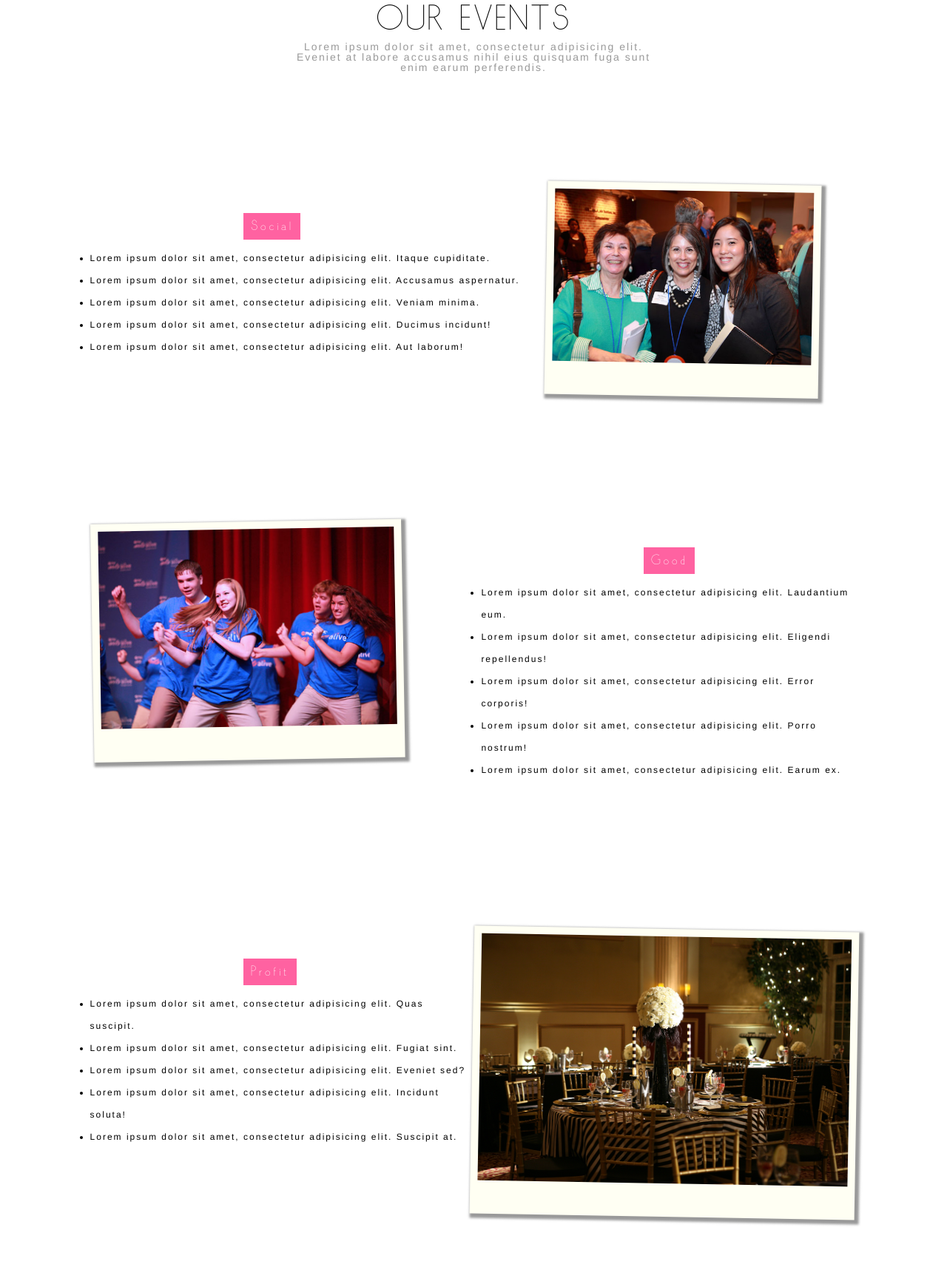
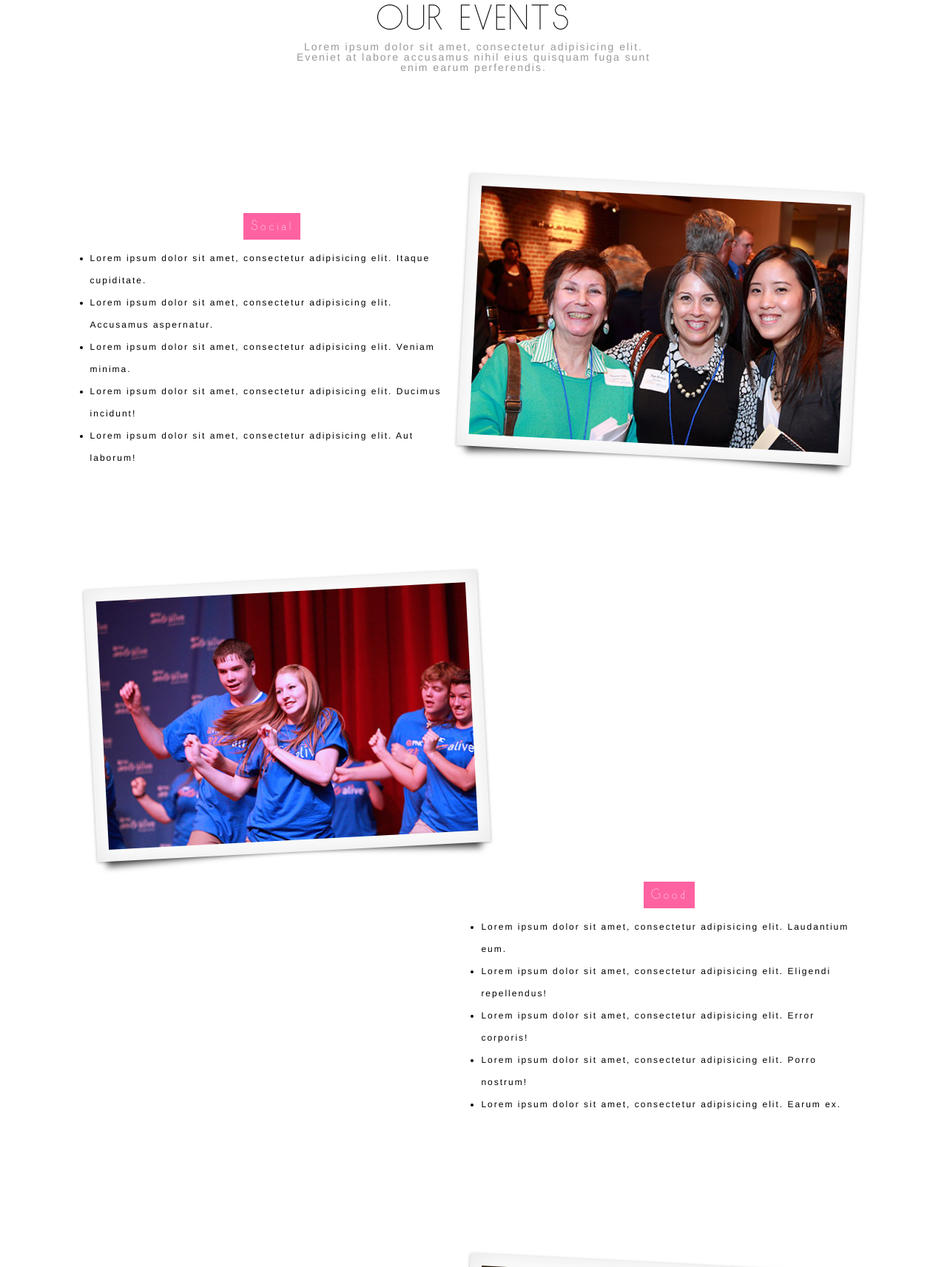
Before and after one commit to brandonpweiss/Barbara-Sheehan-Events, a PHP site: page / in a window 1280 px wide. Shown: the part 3039-4752 px from the top of the page at 74% size. Run offline with PHP 8.4, Linux system fonts and the light colour scheme; some libraries are stand-ins or nearby versions.

Commit message:
poloroid to drop shadow images

```diff
--- a/flexslider.css
+++ b/flexslider.css
@@ -22,8 +22,8 @@
 /* FlexSlider Necessary Styles
 *********************************/
 .flexslider {margin: 0; padding: 0;}
+/*.flexslider .slides > li:first-child {display: block; -webkit-backface-visibility: visible;}*/
 .flexslider .slides > li {display: none; -webkit-backface-visibility: hidden;} /* Hide the slides before the JS is loaded. Avoids image jumping */
-.flexslider .slides > li:first-child {display: block; -webkit-backface-visibility: visible;}
 .flexslider .slides img {width: 100%; display: block;}
 .flex-pauseplay span {text-transform: capitalize;}
 
--- a/index.html
+++ b/index.html
@@ -31,6 +31,13 @@
 					$('#sticky_navigation_wrapper').slideToggle(250);
 			});
 		});
+		$(document).ready(function()
+		{
+			$('nav ul li').click(function()
+			{
+					$('#sticky_navigation_wrapper').slideToggle(250);
+			});
+		});
 
 	$(window).load(function() {
   		$('.flexslider').flexslider({
@@ -47,7 +54,7 @@
 $(function() {
 	// grab the initial top offset of the navigation
 	var nav_offset_top = $('nav').offset().top;
-	var dist_to_nav = nav_offset_top - 15;
+	var dist_to_nav = nav_offset_top;
 
 	// our function that decides weather the navigation bar should have "fixed" css position or not.
 	var sticky_navigation = function(){
@@ -205,8 +212,9 @@ $(function() {
 			<div class="gatheringsFor clearfix" id="social">
 				<div class="content clearfix">
 				<h3>Social</h3>
-				<div class="polaroid">
-				<img src="images/social2.jpg" alt="">
+				<div class="drop-shadow lifted rotated" style="float:right; margin-left:1em;">
+				<!-- <img src="images/social2.jpg" alt=""> -->
+				<div id="imgsocial"></div>
 				</div>
 				<ul>
 					<li>Lorem ipsum dolor sit amet, consectetur adipisicing elit. Itaque cupiditate.</li>
@@ -220,8 +228,9 @@ $(function() {
 
 		<div class="gatheringsFor clearfix" id="good">
 			<div class="content clearfix">
-					<div class="polaroid2">
-						<img src="images/dancers.jpg" alt="">
+					<div class="drop-shadow lifted rotated-in" style="margin-right:1em;">
+						<!-- <img src="images/dancers.jpg" alt=""> -->
+						<div id="imgdance"></div>
 					</div>
 				<div class="right">
 				<h3>Good</h3>
@@ -238,8 +247,9 @@ $(function() {
 			<div class="gatheringsFor clearfix" id="profit">
 				<div class="content clearfix">
 				<h3>Profit</h3>
-				<div class="polaroid3">
-				<img src="images/7.png" alt="">
+				<div class="drop-shadow lifted rotated" style="float:right; margin-left:1em;">
+				<!-- <img src="images/7.png" alt=""> -->
+				<div id="imgtable"></div>
 				</div>
 				<ul>
 					<li>Lorem ipsum dolor sit amet, consectetur adipisicing elit. Quas suscipit.</li>
--- a/style.css
+++ b/style.css
@@ -234,6 +234,9 @@ nav ul li a#navcontact{
 	height: 100%;
 	width: 100%;
 
+}
+#carousel {
+	height: 100%;
 }
 #slogan{
 	display: inline-block;
@@ -1167,8 +1170,31 @@ footer a:hover{
                  -o-transform:rotate(3deg);
                     transform:rotate(3deg);
         }
+	.rotated-in {
+            -webkit-box-shadow:none;
+               -moz-box-shadow:none;
+                    box-shadow:none;
+            -webkit-transform:rotate(-3deg);
+               -moz-transform:rotate(-3deg);
+                -ms-transform:rotate(-3deg);
+                 -o-transform:rotate(-3deg);
+                    transform:rotate(-3deg);
+        }
 
         .rotated > :first-child:before {
+            content:"";
+            position:absolute;
+            z-index:-1;
+            top:0;
+            bottom:0;
+            left:0;
+            right:0;
+            background:#fff;
+            -webkit-box-shadow:0 1px 4px rgba(0, 0, 0, 0.3), 0 0 40px rgba(0, 0, 0, 0.1) inset;
+               -moz-box-shadow:0 1px 4px rgba(0, 0, 0, 0.3), 0 0 40px rgba(0, 0, 0, 0.1) inset;
+                    box-shadow:0 1px 4px rgba(0, 0, 0, 0.3), 0 0 40px rgba(0, 0, 0, 0.1) inset;
+        }
+                .rotated-in > :first-child:before {
             content:"";
             position:absolute;
             z-index:-1;
@@ -1202,6 +1228,21 @@ footer a:hover{
        	width: 360px;
        	height: 250px;
        }
+#imgsocial {
+	background: url(images/social2.jpg)no-repeat;
+	height:336px;
+	width:500px;
+}
+#imgdance{
+	background: url(images/dancers.jpg)no-repeat;
+	height:336px;
+	width:500px;
+}
+#imgtable {
+	background: url(images/7.png)no-repeat;
+	height:336px;
+	width:500px;
+}
        #manhead{
        	position: relative;
        	left: 188px;
```
Also changed, not shown: images/slideshow/2.jpg, images/slideshow/3.jpg, images/slideshow/4.jpg, 2 other files.
